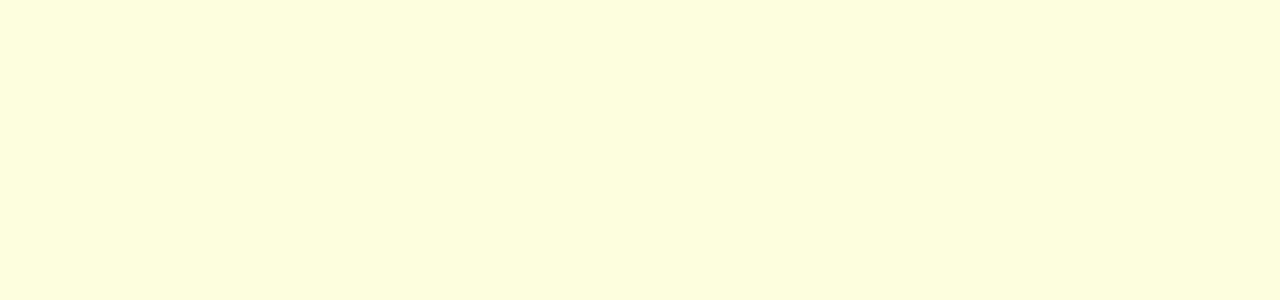
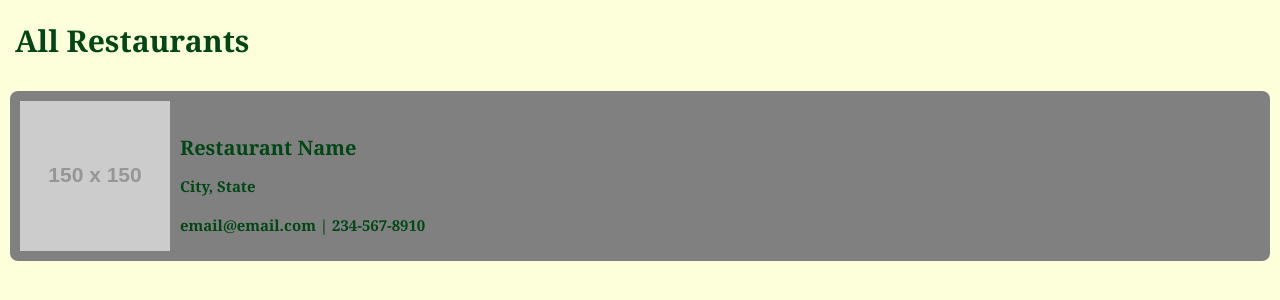
Before and after one commit to FTL-2024-Pod-C/leftover-love-ui, a React (Vite) app: page /restaurant-list in a window 1280 px wide. Before the commit this address had no page. Shown: the top 300 px of the page. Built offline with nearby package versions, Linux system fonts and the light colour scheme.

Commit message:
Added Restaurant List Page

```diff
--- a/src/App.jsx
+++ b/src/App.jsx
@@ -11,6 +11,7 @@ import AddListingPage from './Pages/AddListingPage';
 import EditProfilePage from './Pages/EditProfilePage'
 import CartPage from './Pages/CartPage.jsx';
 import DonationHistoryPage from './Pages/DonationHistoryPage.jsx';
+import AllRestaurantsPage from './Pages/AllRestaurantsPage.jsx';
 
 const App = () => {
   return (
@@ -27,6 +28,7 @@ const App = () => {
           <Route path="/add-listing" element={<AddListingPage />} />
           <Route path="/cart-page" element={<CartPage />} />
           <Route path="/donation-history" element={<DonationHistoryPage />} />
+          <Route path="/restaurant-list" element={<AllRestaurantsPage />} />
           {/* Other routes */}
         </Routes>
       </div>
--- /dev/null
+++ b/src/Components/AllRestaurantsItem/AllRestaurantsItem.css
@@ -0,0 +1,45 @@
+.allRestaurantsHeader {
+    margin-left: 15px;
+    font-size: 30px;
+    color: #004715;
+    font-family: Georgia, 'Times New Roman', Times, serif;
+}
+
+.restaurantBoxDetails {
+    display: flex;
+    align-items: left;
+    justify-content: left;
+    flex-direction: column;
+    border-radius: 8px;
+    padding: 10px;
+    color: #004715;
+  }
+
+  .restaurantBoxName {
+    color: #004715;
+    font-size: 20px;
+    margin-bottom: 0px;
+  }
+
+  .restaurantBoxLocation {
+    color: #004715;
+    font-size: 15px;
+    margin-bottom: 0px;
+  }
+
+  .restaurantBoxContact {
+    color: #004715;
+    font-size: 15px;
+    margin-bottom: 0px;
+  }
+
+  .restaurantBox {
+    display: flex;
+    align-items: center;
+    justify-content: left;
+    flex-direction: row;
+    border-radius: 8px;
+    padding: 10px;
+    background-color: gray;
+    margin: 10px 10px;
+  }
--- /dev/null
+++ b/src/Components/AllRestaurantsItem/AllRestaurantsItem.jsx
@@ -0,0 +1,20 @@
+import React from 'react'
+import "./AllRestaurantsItem.css";
+
+const AllRestaurantsItem = () => {
+  return (
+    <>
+    <h1 className="allRestaurantsHeader">All Restaurants</h1>
+    <div className="restaurantBox">
+        <img className="restaurantBoxImage" src="https://via.placeholder.com/150"/>
+        <div className="restaurantBoxDetails">
+            <h2 className="restaurantBoxName">Restaurant Name</h2>
+            <h3 className="restaurantBoxLocation">City, State</h3>
+            <h4 className="restaurantBoxContact">email@email.com | 234-567-8910</h4>
+        </div>
+    </div>
+    </>
+  )
+}
+
+export default AllRestaurantsItem
--- /dev/null
+++ b/src/Pages/AllRestaurantsPage.jsx
@@ -0,0 +1,13 @@
+import React from 'react'
+import './AllRestaurantsPage.css';
+import AllRestaurantsItem from '../Components/AllRestaurantsItem/AllRestaurantsItem.jsx';
+
+const AllRestaurantsPage = () => {
+  return (
+    <>
+        <AllRestaurantsItem/>
+    </>
+  )
+}
+
+export default AllRestaurantsPage
```
Also changed, not shown: src/Pages/AllRestaurantsPage.css (added).
